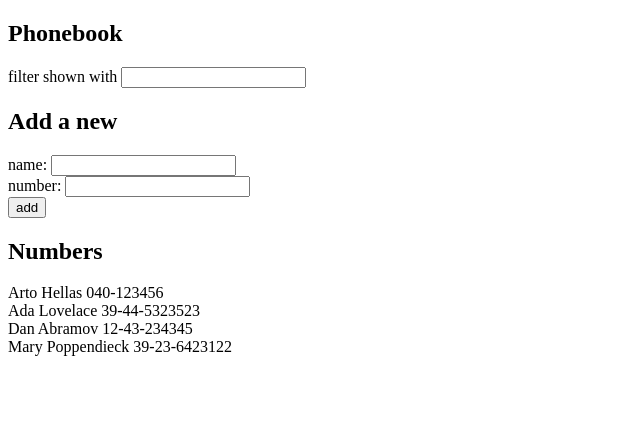
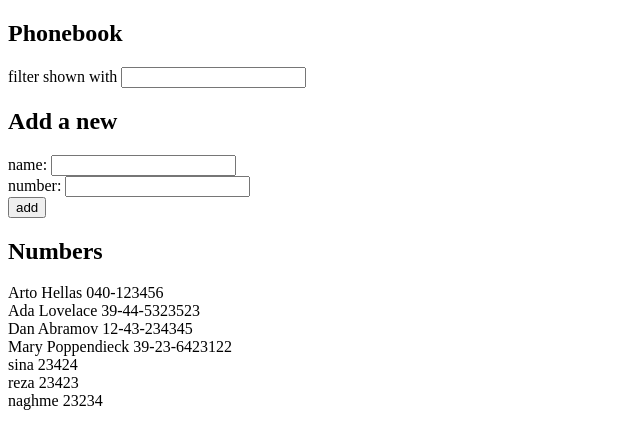
Before and after one commit to ziya5635/fullstack2020, a React (Create React App) app in the folder part2/phonebook/: page / in a window 1280 px wide. Shown: the top 448 px of the page, without its empty margins (0-640 px from the left). Built offline with nearby package versions, Linux system fonts and the light colour scheme; data requests are answered from the project's data file.

Commit message:
2.15 answers added

```diff
--- a/part2/phonebook/db.json
+++ b/part2/phonebook/db.json
@@ -1,5 +1,5 @@
 {
-  "people":[
+  "people": [
     {
       "name": "Arto Hellas",
       "number": "040-123456",
@@ -19,6 +19,21 @@
       "name": "Mary Poppendieck",
       "number": "39-23-6423122",
       "id": 4
+    },
+    {
+      "name": "sina",
+      "number": "23424",
+      "id": 5
+    },
+    {
+      "name": "reza",
+      "number": "23423",
+      "id": 6
+    },
+    {
+      "name": "naghme",
+      "number": "23234",
+      "id": 8
     }
   ]
 }
--- a/part2/phonebook/src/App.js
+++ b/part2/phonebook/src/App.js
@@ -37,13 +37,23 @@ const App = () => {
 
   const checkNameExistence = () => people.some(person => person.name === newName);
 
+
+  const savePeople = (toSave) => {
+    axios.post('http://localhost:3001/people', toSave)
+    .then(res => res.data)
+    .catch(err => console.log(err.message))
+  }
+
+
   const buttonHandler = event => {
     if (checkNameExistence()) {
         event.preventDefault();
         alert(newName + ' is already added to phonebook');
     } else {
           event.preventDefault();
-          setPeople(people.concat({name: newName, number: newPhone}));
+          const toSave = {name: newName, number: newPhone};
+          savePeople({name: newName, number: newPhone});
+          setPeople(people.concat(toSave));
           setNewName('');
           setPhone('');
     }
--- a/part2/phonebook/src/components/Listing.js
+++ b/part2/phonebook/src/components/Listing.js
@@ -3,10 +3,11 @@ import React from 'react';
 
 const Listing = ({ people, keyword }) => {
 
-	const toShow = people.filter(person => person.name.toLowerCase().includes(keyword.toLowerCase()));
+	const toShow = people.filter(person => person.name.toLowerCase().includes(keyword.toLowerCase()))
 	return(toShow.map(person => <div key={person.name}>{person.name} {person.number}</div>))
 
 }
 
 
 export default Listing;
+//
```
